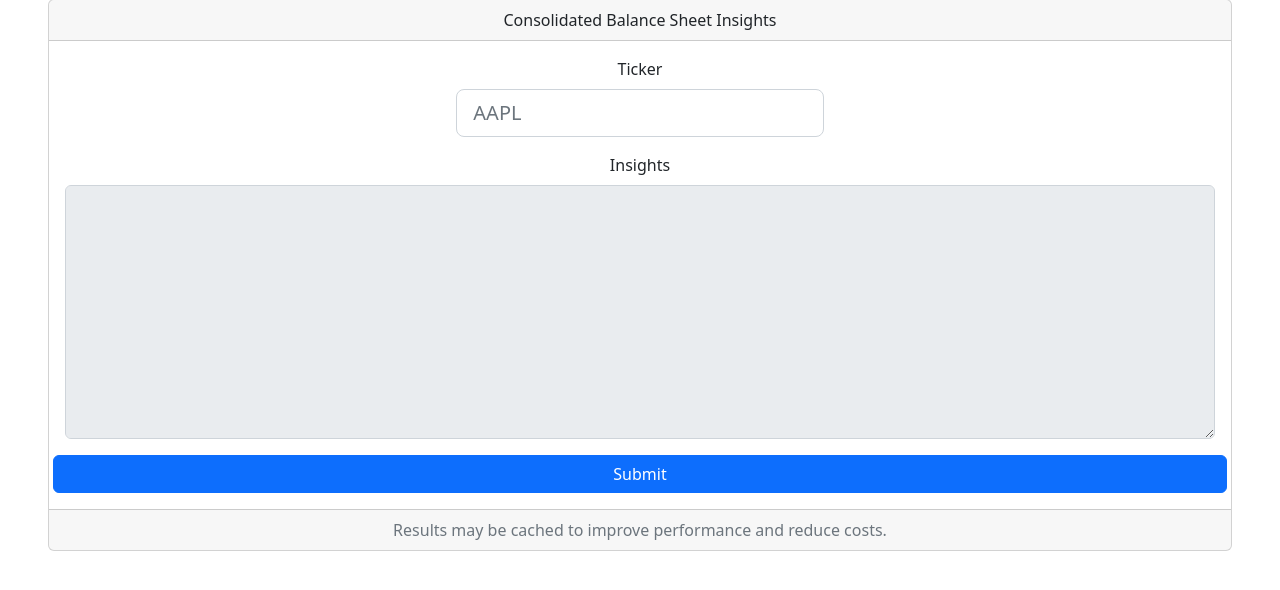
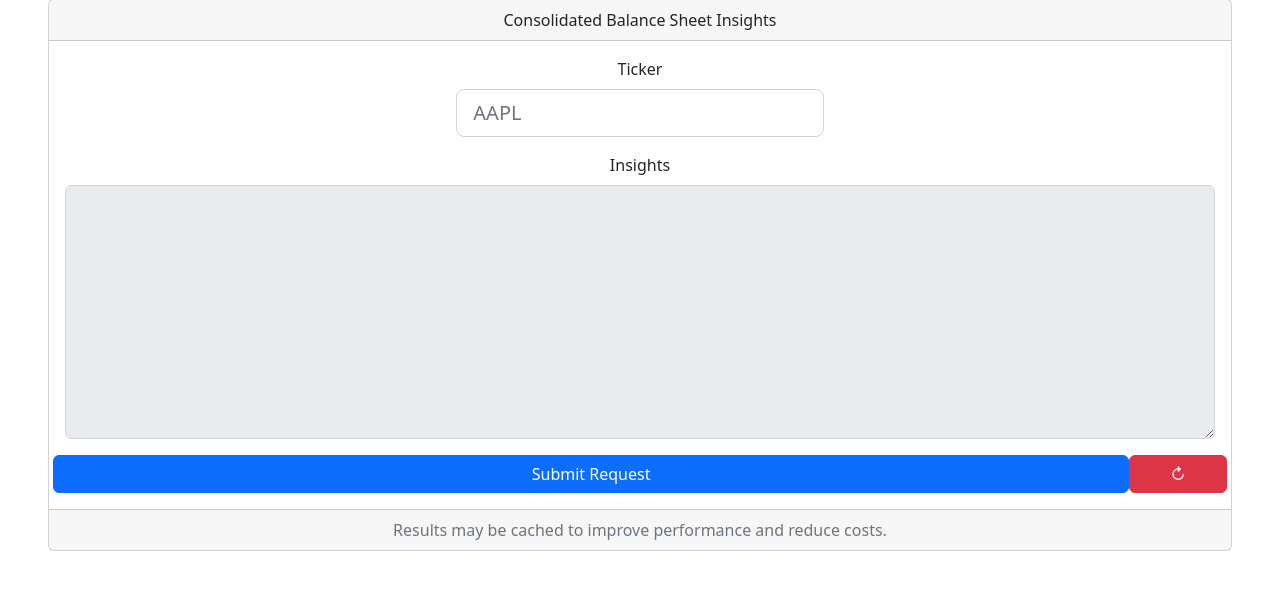
Before and after one commit to specialsyt/Consolidated-Balance-Sheets-Insights, a Python web app: template api/templates/index.html in a window 1280 px wide. Shown: the part 99-689 px from the top of the page. Run offline with Jinja, Linux system fonts and the light colour scheme; the template is opened without the code that fills it, so the values that code supplies are empty.

Commit message:
Adding refresh button to cached generated response

```diff
--- a/api/templates/index.html
+++ b/api/templates/index.html
@@ -23,7 +23,16 @@
                     $('#overlay').hide();
                     document.getElementById('inferenceResponseTextarea').value = data;
                 });
+            });
 
+            $('#submitInferenceRefreshRequest').click(function (e) {
+                e.preventDefault();
+                let ticker = document.getElementById('tickerInput').value;
+                $('#overlay').show();
+                $.get(`/filing/${ticker}/infer/refresh`, function (data) {
+                    $('#overlay').hide();
+                    document.getElementById('inferenceResponseTextarea').value = data;
+                });
             });
         });
     </script>
@@ -57,7 +66,14 @@
                         rows="10" disabled></textarea>
                 </div>
 
-                <button id="submitInferenceRequest" class="btn btn-primary">Submit</button>
+                <div class="container">
+                    <div class="row">
+                        <button id="submitInferenceRequest" class="col btn btn-primary">Submit Request</button>
+                        <button id="submitInferenceRefreshRequest" class="col-1 btn btn-danger"><span
+                                class=reload>&#x21bb;</span>
+                        </button>
+                    </div>
+                </div>
             </form>
         </div>
 
--- a/inference/inference.py
+++ b/inference/inference.py
@@ -3,9 +3,9 @@ from openai import OpenAI
 from database.database import Database
 client = OpenAI()
 
-def infer(ticker: str, sheets: list[str]) -> str:
+def infer(ticker: str, sheets: list[str], force=False) -> str:
   db = Database.get_instance()
-  if db.inference_is_cached(ticker):
+  if not force and db.inference_is_cached(ticker):
     inference = db.get_inference(ticker)
     return inference
 
```
Also changed, not shown: api/views.py (+7 -0 lines).
